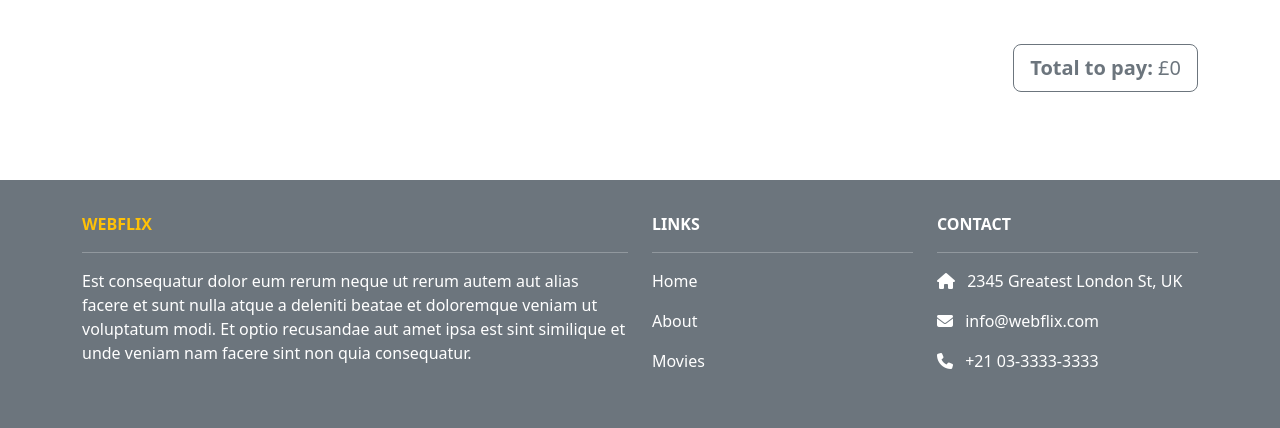
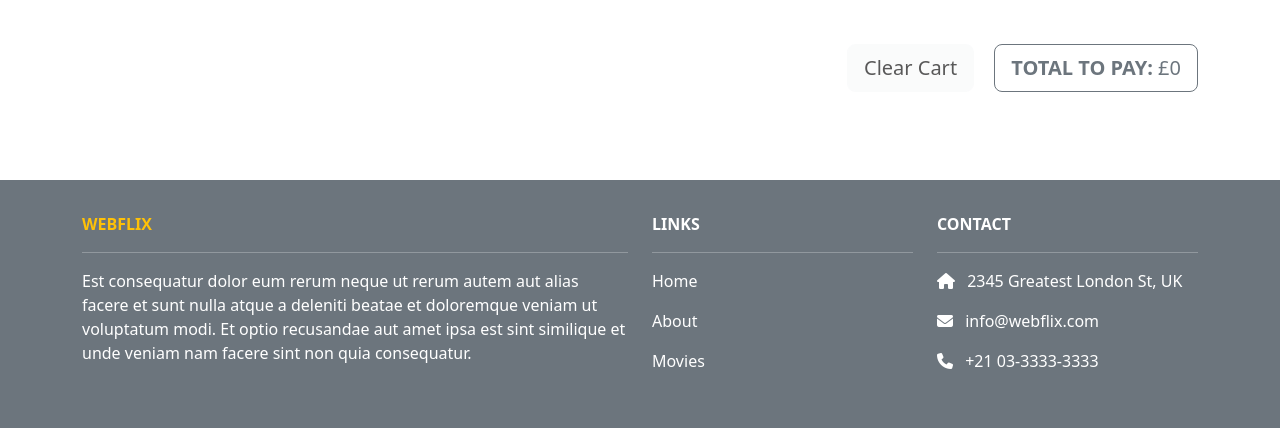
Before and after one commit to johnclamy/moviestoreproject, a Django app: page /cart/ in a window 1280 px wide. Shown: the part 217-645 px from the top of the page. Run offline with Django 5.2, Linux system fonts and the light colour scheme; some libraries are stand-ins or nearby versions.

Commit message:
add a btn to enable removal of items from the shopping cart

```diff
--- a/website/cart/templates/cart/index.html
+++ b/website/cart/templates/cart/index.html
@@ -34,8 +34,14 @@
         </section>
         <section class="row">
             <div class="text-end mb-5">
-                <a class="btn btn-outline-secondary my-4 btn-lg">
-                    <b>Total to pay:</b> £{{ template_data.cart_total }}
+                {% if template_data.movies_in_cart|length > 0 %}
+                <a class="btn btn-light my-4 btn-lg text-capitalize" href="{% url 'cart.clear' %}">clear cart</a>
+                {% else %}
+                <a class="btn btn-light my-4 btn-lg text-capitalize disabled" href="">clear cart</a>
+                {% endif %}
+
+                <a class="btn btn-outline-secondary my-4 ms-3 btn-lg">
+                    <b class="text-uppercase">total to pay:</b> £{{ template_data.cart_total }}
                 </a>
             </div>
         </section>
```
